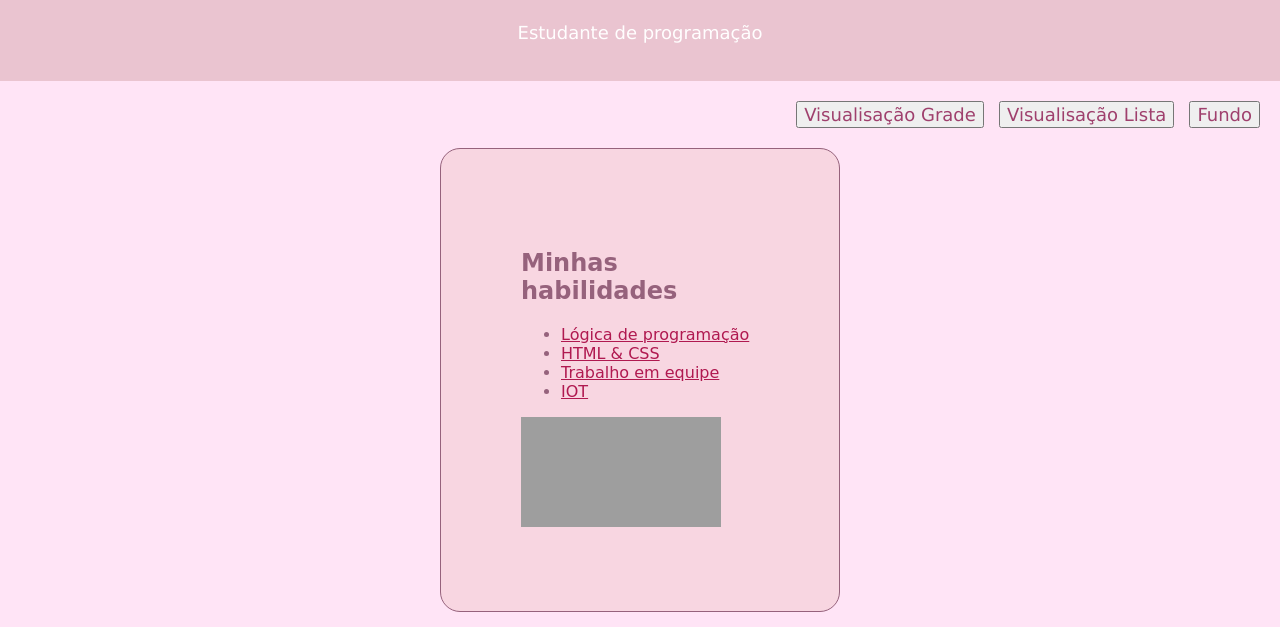
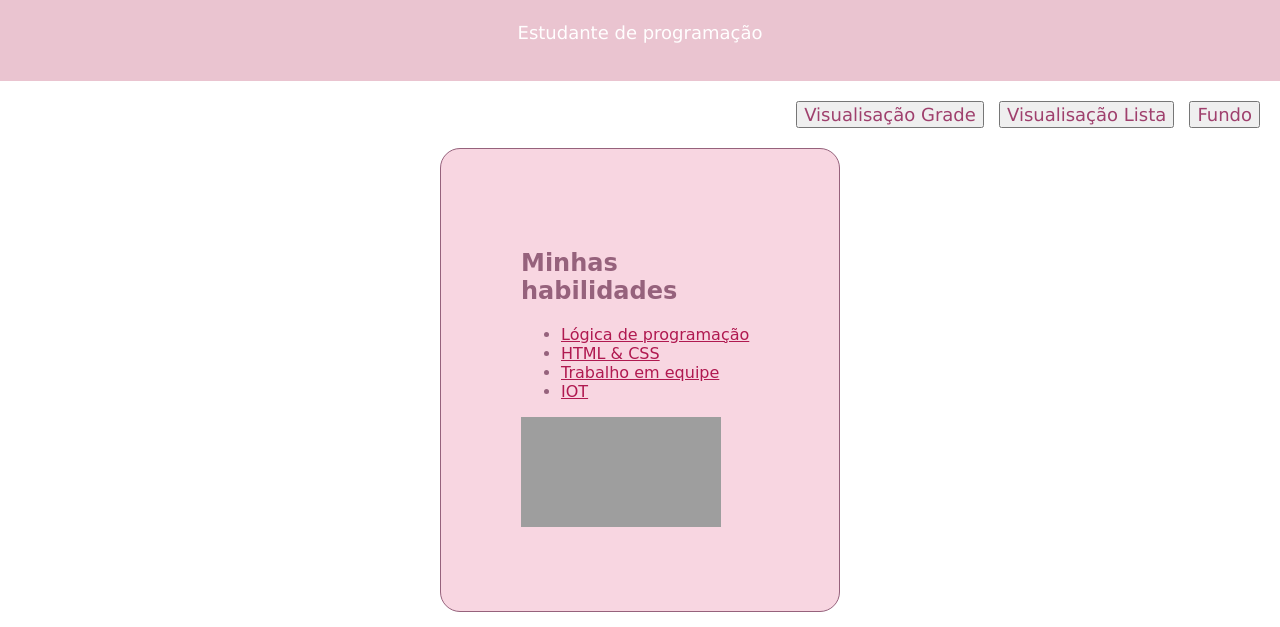
Before and after one commit to Isabelasanrroman/site-pessoal, a plain HTML site: page index.html in a window 1280 px wide. Both pictures are taken after a click on the button "Fundo". Shown: the part 98-725 px from the top of the page. Drawn offline with Linux system fonts and the light colour scheme; grey boxes are pictures that could not be loaded.

Commit message:
Meu site

```diff
--- a/index.html
+++ b/index.html
@@ -40,6 +40,7 @@
         padding-top: 20px;
         width: 400px;
         margin: 0 auto;
+
     }
 
     section {
@@ -94,8 +95,13 @@
         width: 30%;
     }
 
+    .fundo {
+        background-color: rgb(255, 255, 255);
+
+    }
+
     </style>
-<body>
+<body id="body">
     <header>
         <h1>
             Bem vindo a minha página!
@@ -209,8 +215,8 @@
         principal.classList.remove('modo-grade')
     }
     function mudarFundo() {
-        const principal = document.getElementById('principal')
-        principal.classList.toggle('modo-fundo')
+        const principal = document.getElementById('body')
+        principal.classList.toggle('fundo')
     }
 
 </script>
```
